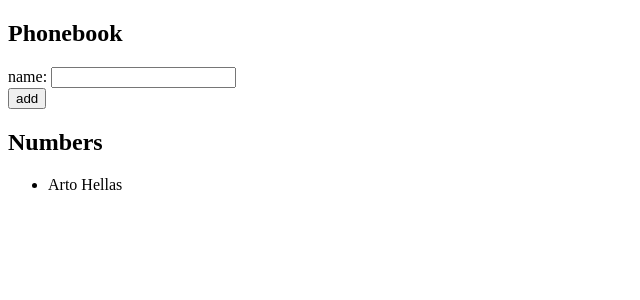
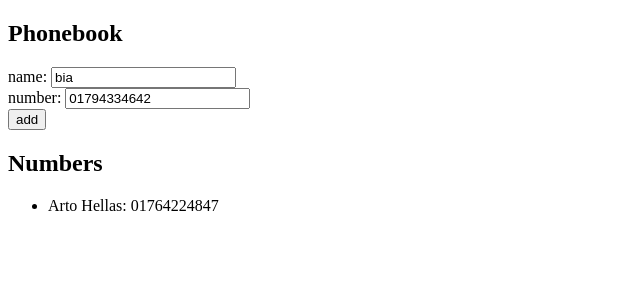
Before and after one commit to bebob2/vite-fs-phonebook, a React (Vite) app: page / in a window 1280 px wide. Shown: the top 300 px of the page, without its empty margins (0-640 px from the left). Built offline with nearby package versions, Linux system fonts and the light colour scheme.

Commit message:
added number

```diff
--- a/src/app.jsx
+++ b/src/app.jsx
@@ -1,23 +1,44 @@
 import { useState } from "react";
 
 const App = () => {
-  const [persons, setPersons] = useState([{ name: "Arto Hellas" }]);
-  const [newName, setNewName] = useState("");
+  const [persons, setPersons] = useState([
+    { name: "Arto Hellas", number: "01764224847" },
+  ]);
+  const [newName, setNewName] = useState("bia");
+  const [newNumber, setNewNumber] = useState("01794334642");
+
   const handleChange = (event) => {
     console.log("bia", event.target);
     setNewName(event.target.value);
   };
+  const handleChangeNumber = ({ target: { value } }) => {
+    setNewNumber(value);
+  };
+
   const handleSubmit = (event) => {
     event.preventDefault();
-    if (newName.trim() === "") {
+    if (newName.trim() === "" || newNumber.trim() === "") {
       return;
     }
 
-    if (persons.some((person) => person.name === newName)) {
-      alert(`${newName} already added`);
+    if (
+      persons.some(
+        (person) => person.name === newName || person.number === newNumber
+      )
+    ) {
+      alert(`${newName} or ${newNumber} already added`);
       return;
     }
-    setPersons([...persons, { name: newName }]);
+
+    // if (newNumber.trim() === "") {
+    //   return;
+    // }
+
+    // if (persons.some((person) => person.number === newNumber)) {
+    //   alert(`${newNumber} already added`);
+    //   return;
+    // }
+    setPersons([...persons, { name: newName, number: newNumber }]);
   };
 
   return (
@@ -28,6 +49,9 @@ const App = () => {
           name: <input onChange={handleChange} value={newName} />
         </div>
         <div>
+          number: <input value={newNumber} onChange={handleChangeNumber} />
+        </div>
+        <div>
           <button type="submit">add</button>
         </div>
       </form>
@@ -35,8 +59,13 @@ const App = () => {
 
       <ul>
         {persons.map((person, index) => {
-          const { name } = person;
-          return <li key={index}>{name}</li>;
+          const { name, number } = person;
+
+          return (
+            <li key={index}>
+              {name}: {number}
+            </li>
+          );
         })}
       </ul>
     </div>
```
